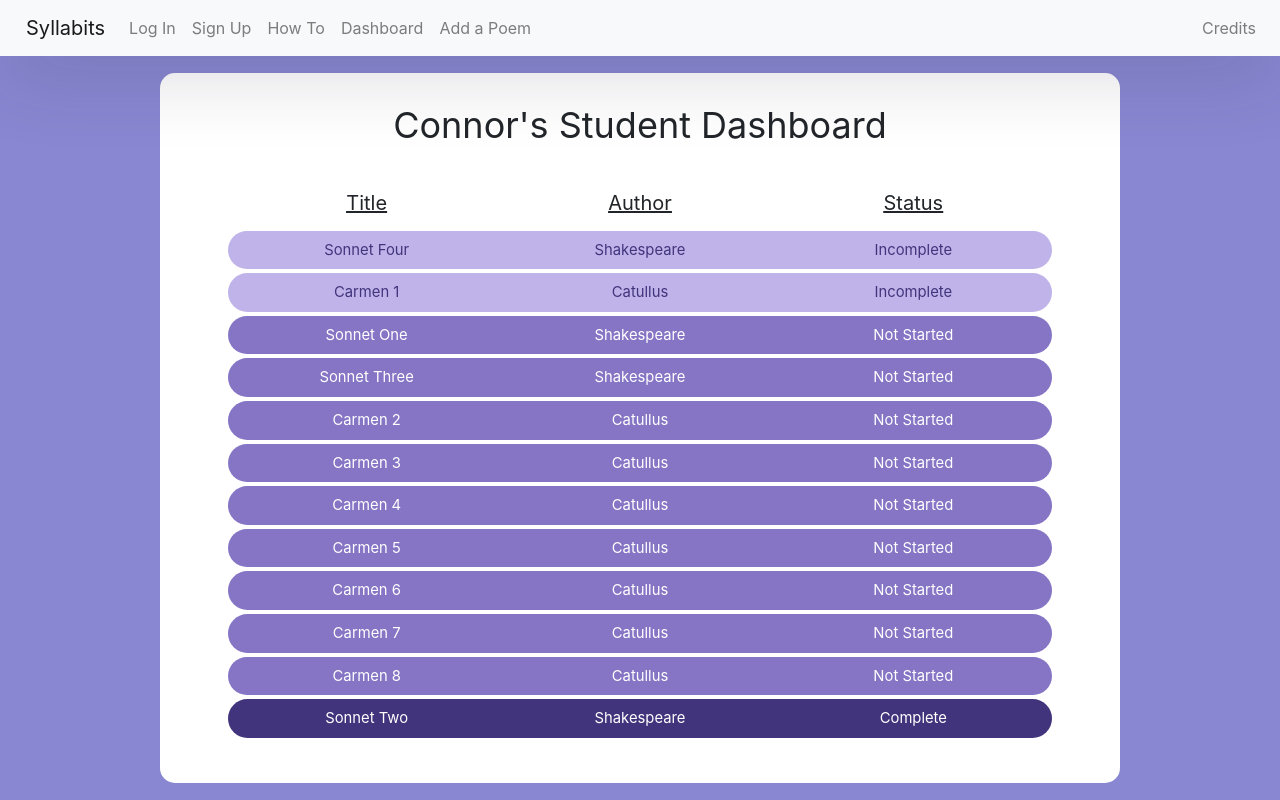
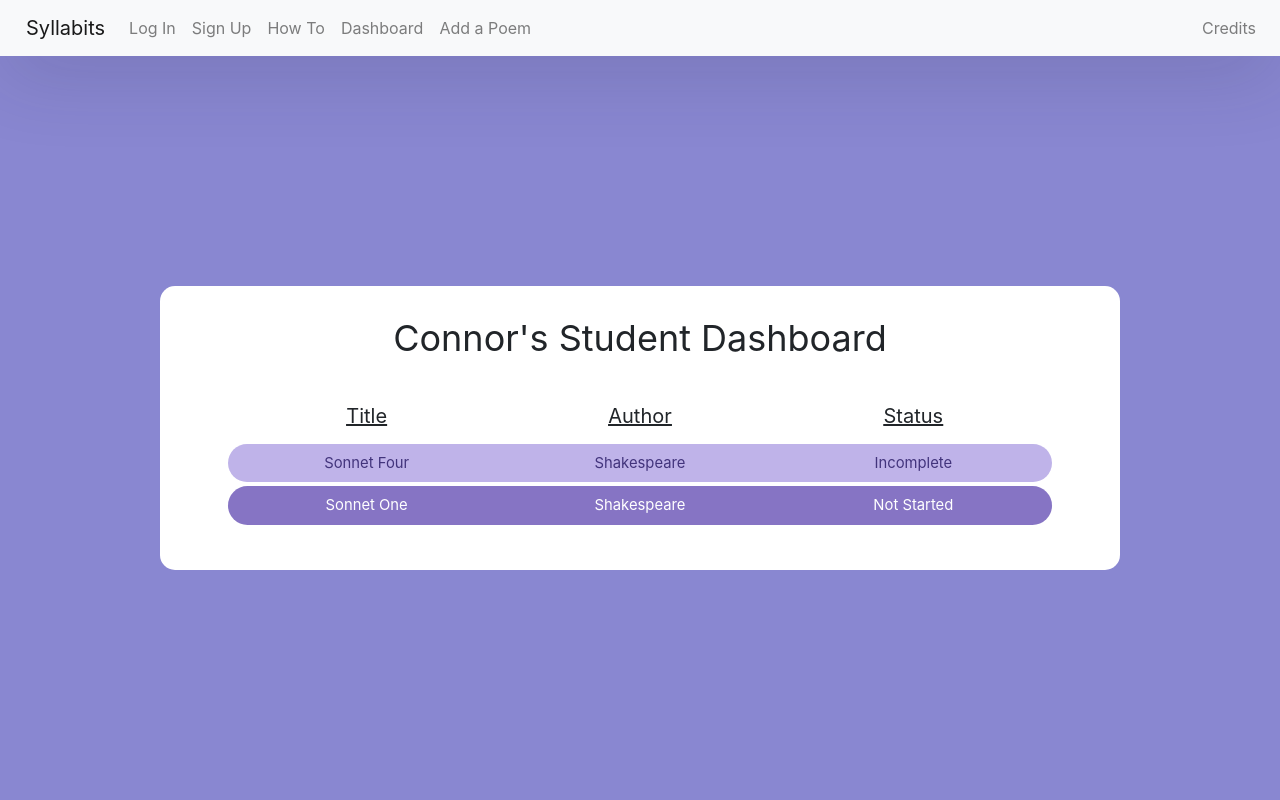
Before and after one commit to CS495-Group007/PoetryCode, a React (Create React App) app in the folder poetry-app/: page /student-dashboard in a window 1280 px wide. Built offline with nearby package versions, Linux system fonts and the light colour scheme.

Commit message:
JSDocs commenting and modifications to student dashboard

```diff
--- a/poetry-app/src/Components/Dashboards/StudentDashboard.js
+++ b/poetry-app/src/Components/Dashboards/StudentDashboard.js
@@ -23,17 +23,8 @@ const completePoem = "complete",
 // Dummy data for testing
 var studentPoems = {
     "Shakespeare" : {
-        "Sonnet Two": {
-            "status": completePoem
-        },
         "Sonnet Four": {
             "status": incompletePoem,
-            "currentResponse": "dactyl spondee iamb iamb trochee"
-        }
-    },
-    "Catullus" : {
-        "Carmen 1" : {
-            "status" : incompletePoem,
             "currentResponse": "dactyl spondee iamb iamb trochee"
         }
     }
@@ -46,42 +37,10 @@ var allPoems = {
             "key" : [["yellow","purple","yellow","purple","yellow"],["purple", "yellow", "purple", "yellow", "purple"],["yellow", "purple","yellow", "purple","yellow"]],
             "lines" : 14
         },
-        "Sonnet Two" : {
-
-        },
-        "Sonnet Three" : {
-
-        },
         "Sonnet Four" : {
             "poemText" :['Line 1','Line 2','Line 3'],
             "key" : [["yellow","purple","yellow","purple","yellow"],["purple", "yellow", "purple", "yellow", "purple"],["yellow", "purple", "yellow", "purple", "yellow"]],
             "lines" : 3
-        }
-    },
-    "Catullus" : {
-        "Carmen 1" : {
-
-        },
-        "Carmen 2" : {
-
-        },
-        "Carmen 3" : {
-
-        },
-        "Carmen 4" : {
-
-        },
-        "Carmen 5" : {
-
-        },
-        "Carmen 6" : {
-
-        },
-        "Carmen 7" : {
-
-        },
-        "Carmen 8" : {
-
         }
     }
 }
```
Also changed, not shown: poetry-app/src/Components/Dashboards/InstructorDashboard.js (+22 -1 lines).
